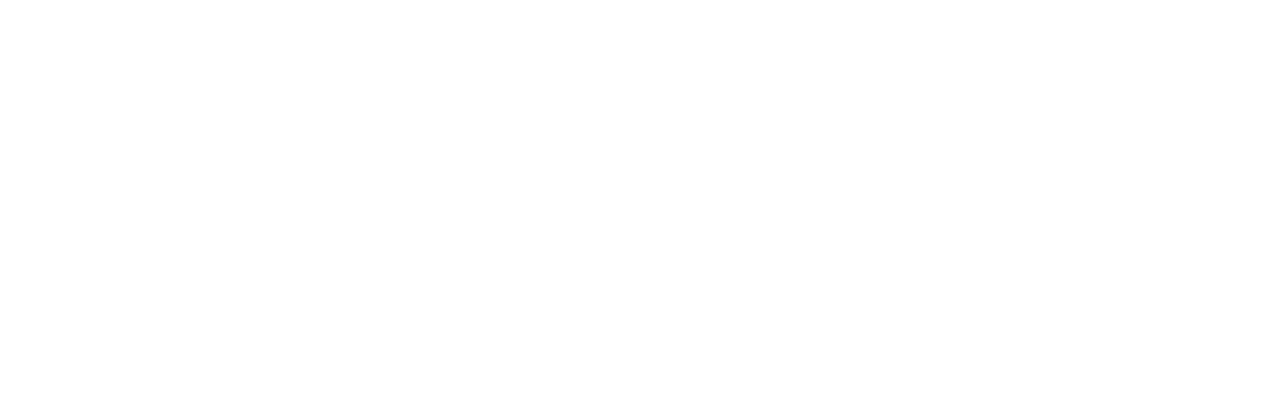
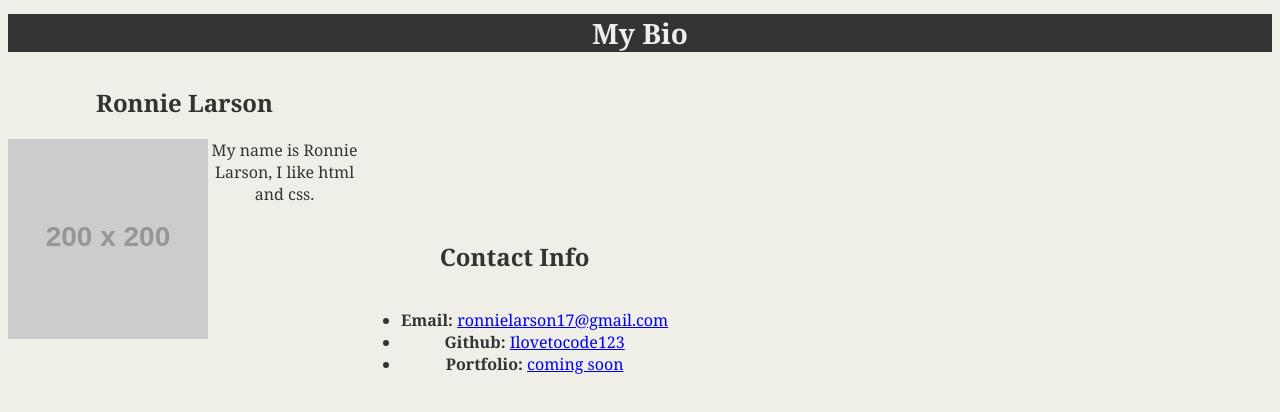
Before and after one commit to LoveToCode18/quick.app, a plain HTML site: page index.html in a window 1280 px wide. Drawn offline with Linux system fonts and the light colour scheme; placeholder pictures from the web are drawn by us.

Commit message:
new branch

```diff
--- /dev/null
+++ b/css/style.css
@@ -0,0 +1,41 @@
+body {
+    background-color:#efeee7;
+    font-family: georgia, 'Times New Roman', Times, serif;
+    color: #333333;
+    text-align: center;
+}
+
+header {
+    background-color: #333;
+
+}
+
+#name {
+   font-size: 24px;
+
+}
+
+.heading1 {
+    color:#eee;
+    font-size: 28px;
+    margin: 14px;
+    text-align: center;
+}
+
+.heading2 {
+    font-size: 24px;
+    text-align: center;
+}
+#main-bio {
+    float: left;
+}
+#contact-info {
+    float: left;
+}
+#bio-image {
+    float: left;
+    width: 200px;
+}
+.unorderedlist1 {
+    float: left;
+}
--- a/index.html
+++ b/index.html
@@ -1,13 +1,51 @@
 <!DOCTYPE html>
-<html lang="en">
+<html lang="en-us">
+
 <head>
-    <meta charset="UTF-8">
-    <meta name="viewport" content="width=device-width, initial-scale=1.0">
-    <meta http-equiv="X-UA-Compatible" content="ie=edge">
-    <title>HTML</title>
+  <meta charset="UTF-8">
+  <title>Activity 1: Basic HTML Bio</title>
+  <link rel="stylesheet" type="text/css" href="css/style.css">
 </head>
+
 
 <body>
 
+  <!-- Site Header -->
+  <header>
+    <!-- h1: The most important headline -->
+    <h1 class="heading1">My Bio</h1>
+  </header>
+
+  <div class="container">
+
+    <!-- Section 1: Bio -->
+    <section id="main-bio">
+      <!-- h2: Tier-2 Headline (Not as important as the h1 header, but more than one allowed). -->
+      <h2 id="name">Ronnie Larson</h2>
+
+      <!-- Image with link -->
+      <img id="bio-image" src="https://placehold.it/200x200" alt="profile picture">
+
+      <!-- Paragraph with embedded link -->
+      <p id="bigwig">My name is Ronnie Larson, I like html and css.</p>
+    </section>
+    <br><br><br><br><br><br><br>
+    <!-- Section 2: Contact Info -->
+    <section id="contact-info">
+
+      <!-- h2: Tier-2 Headline -->
+      <h2 class="heading2">Contact Info</h2>
+
+      <!-- Unordered list -->
+      <ul class="unorderedlist1">
+        <li><strong>Email:</strong> <a href="#">ronnielarson17@gmail.com</a></li>
+        <li><strong>Github:</strong> <a href="#">Ilovetocode123</a></li>
+        <li><strong>Portfolio:</strong> <a href="#">coming soon</a></li>
+      </ul>
+
+    </section>
+  </div>
+
 </body>
+
 </html>
```
